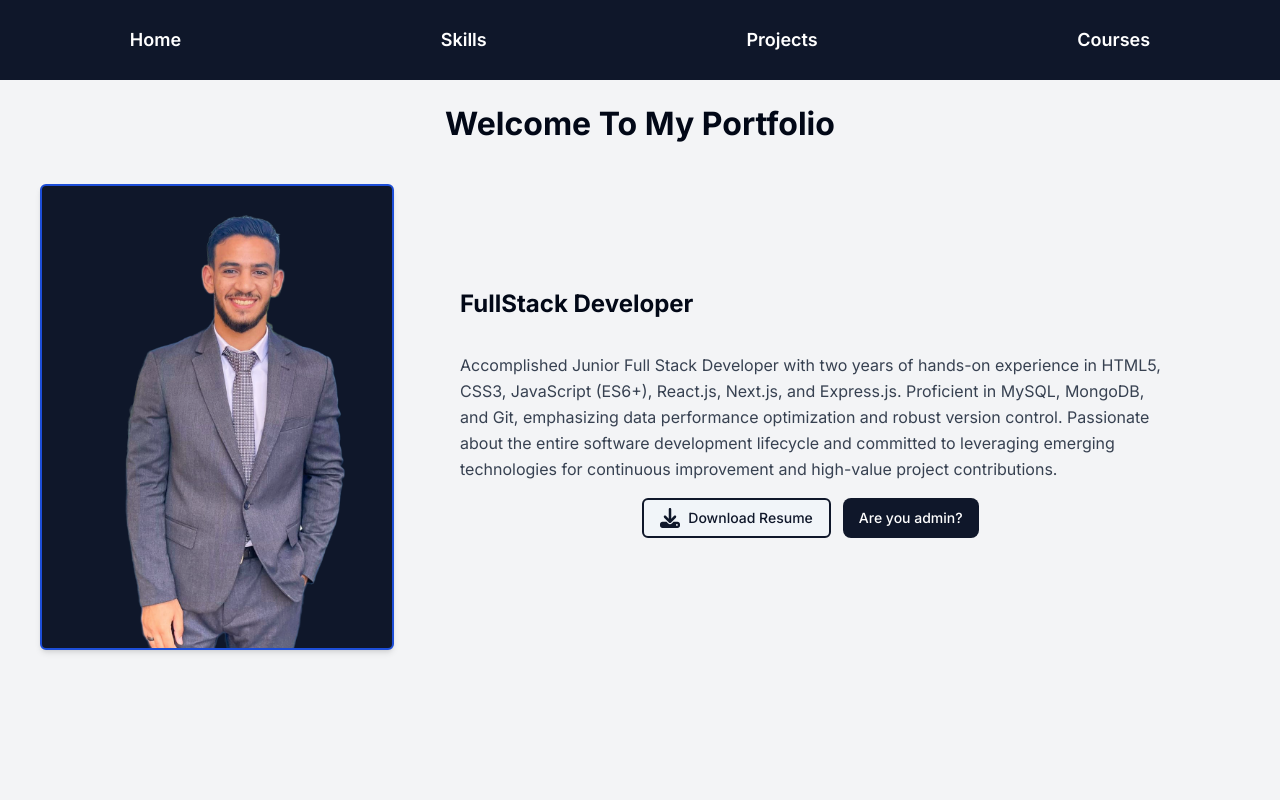
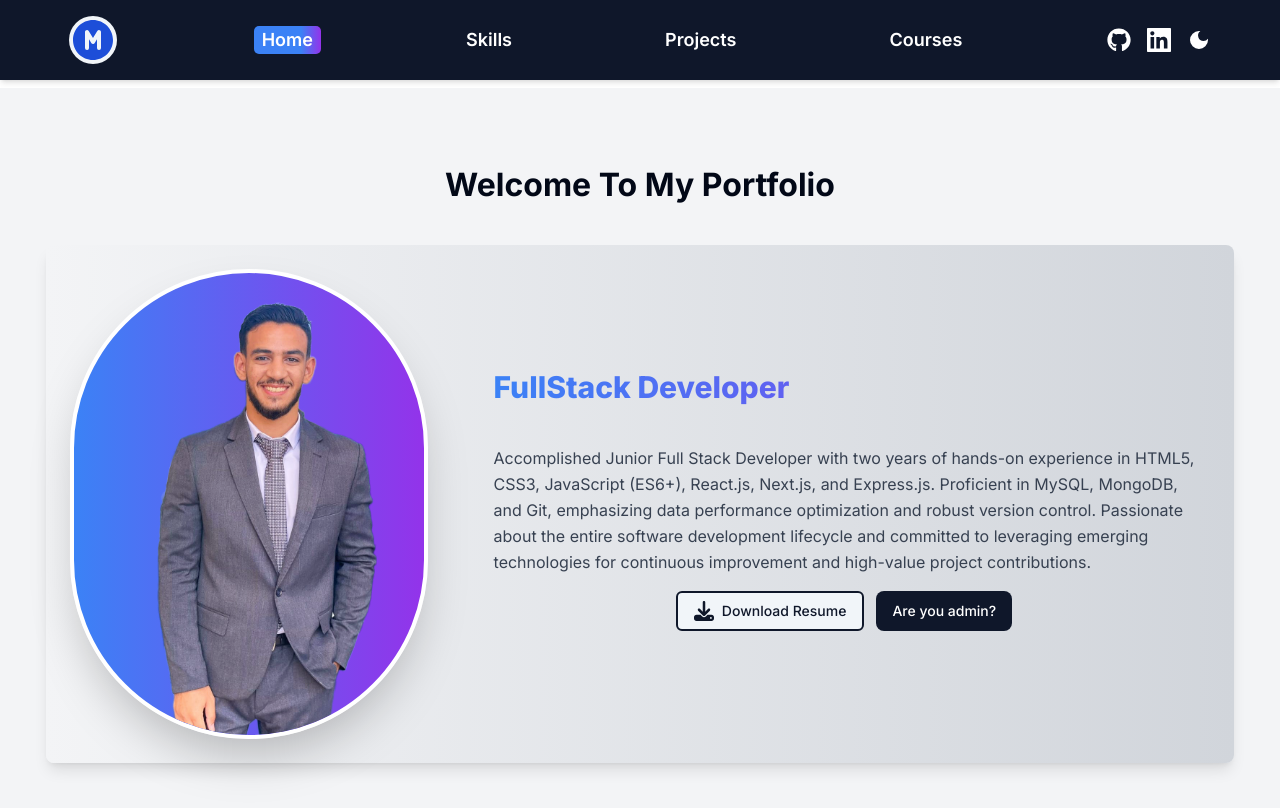
Before and after one commit to mo634/my-portofolio, a Next.js app: page / in a window 1280 px wide. Built offline with nearby package versions, Linux system fonts and the light colour scheme.

Commit message:
enhance style and refactor code

```diff
--- /dev/null
+++ b/constants/index.ts
@@ -0,0 +1,18 @@
+export const headerLinks = [
+    {
+        name: "Home",
+        href: "/",
+    },
+    {
+        name: "Skills",
+        href: "/skills",
+    },
+    {
+        name: "Projects",
+        href: "/projects",
+    },
+    {
+        name: "Courses",
+        href: "/courses",
+    },
+]
--- a/src/app/components/AdminAuth.tsx
+++ b/src/app/components/AdminAuth.tsx
@@ -20,7 +20,7 @@ const AdminAuth = ({ setAdminButton }: any) => {
 
         if (isPasswordValid) {
             dispatch(setAdmin(true));
-            router.push('/welcome');
+            router.push('/');
         } else {
             alert('Invalid password');
             router.push('/');
@@ -31,7 +31,7 @@ const AdminAuth = ({ setAdminButton }: any) => {
         <div className={`${hideAdminAuht ? "opacity-0" : "opacity-100"}
         flex flex-col items-center justify-center w-fit bg-primary-foreground p-4 rounded-md shadow-sm`}>
             <span className="text-2xl mb-4 font-bold text-center w-full block cursor-pointer"
-                onClick={() =>{ setHideAdminAuth(!hideAdminAuht); setAdminButton(false) }}
+                onClick={() => { setHideAdminAuth(!hideAdminAuht); setAdminButton(false) }}
             >X</span>
             <input
                 type="password"
--- a/src/app/components/Header.tsx
+++ b/src/app/components/Header.tsx
@@ -1,23 +1,24 @@
-// components/Header.js
+
 "use client"
-import Link from 'next/link';
+import { TbCircleLetterMFilled } from 'react-icons/tb';
+import HeaderLinkComponent from './HeaderLinkComponent';
+import { FaGithub } from "react-icons/fa";
+import { GrLinkedin } from "react-icons/gr";
+import { MdDarkMode } from "react-icons/md";
+
+
 const Header = () => {
 
   return (
     <header className="bg-primary max-md:hidden h-[10vh] shadow-md">
       <nav className="flex justify-around items-center h-full ">
-        <Link href="/" className="link-style">
-          Home
-        </Link>
-        <Link href="/skills" className="link-style">
-          Skills
-        </Link>
-        <Link href="/projects" className="link-style">
-          Projects
-        </Link>
-        <Link href="/courses" className="link-style">
-          Courses
-        </Link>
+        <TbCircleLetterMFilled className="text-5xl text-blue-700 bg-secondary rounded-full" />
+        <HeaderLinkComponent />
+        <div className=" flex items-center gap-4">
+          <FaGithub className="cursor-pointer text-2xl text-white transition-transform duration-300 transform hover:scale-125" />
+          <GrLinkedin className="cursor-pointer text-2xl text-white transition-transform duration-300 transform hover:scale-125" />
+          <MdDarkMode className="cursor-pointer text-2xl text-white transition-transform duration-300 transform hover:scale-125" />
+        </div>
       </nav>
     </header>
   );
--- /dev/null
+++ b/src/app/components/HeaderLinkComponent.tsx
@@ -0,0 +1,25 @@
+import Link from 'next/link'
+import React from 'react'
+import { headerLinks } from '../../../constants'
+import { cn } from '@/lib/utils'
+import { usePathname } from 'next/navigation';
+const HeaderLinkComponent = () => {
+
+    const pathname = usePathname();
+    console.log(pathname)
+    return (
+        <>
+
+            {headerLinks.map((link: any) => (
+                <Link href={link.href}
+                    className='relative link-style group z-10 px-2'
+                >
+                    {link.name}
+                    <span className={`${pathname === link.href ? 'fixed-link-style' : ''}`}></span>
+                </Link >
+            ))}
+        </>
+    )
+}
+
+export default HeaderLinkComponent
--- a/src/app/components/ProjectSection.tsx
+++ b/src/app/components/ProjectSection.tsx
@@ -36,10 +36,11 @@ const Project = ({ _id, setProjectsData, title, projectImage, githubLink, descri
 
   }
   return (
-    <section className="bg-secondary flex flex-col  overflow-hidden w-[30%] dark:bg-gray-800 rounded-lg min-h-[200px] max-h-[600px]
+    <section className="bg-secondary mt-4 flex flex-col w-[30%] dark:bg-gray-800 rounded-lg items-stretch
       max-md:w-[100%]
     ">
       {/*start top section  */}
+      <div className=" rounded-md overflow-hidden">
         <Image
           className="
         max-md:h-[200px]
@@ -49,10 +50,11 @@ const Project = ({ _id, setProjectsData, title, projectImage, githubLink, descri
           width={200}
           height={180}
         />
+      </div>
       {/* end top section */}
 
       {/* start bottom section */}
-      <div className="p-6 overflow-hidden  h-full flex flex-col justify-between ">
+      <div className="p-6   h-full flex flex-col justify-between ">
 
         <div className="">
           <p className="uppercase tracking-wide text-sm text-primary  font-semibold">{title}</p>
--- a/src/app/globals.css
+++ b/src/app/globals.css
@@ -263,3 +263,39 @@ a:hover .liquid {
 }
 
 /* end loading button */
+
+/* start style link header  */
+.link-style:hover {
+  color: white;
+}
+.link-style::before {
+  z-index: -1;
+  padding: 2px;
+  content: '';
+  position: absolute;
+  bottom: 0;
+  left: 0;
+  width: 0;
+  height: 0;
+  background-color: transparent;
+  transition: width 0.3s ease-in-out;
+}
+
+.link-style:hover::before {
+  background: linear-gradient(to right, #3b82f6 70%, #9333ea);
+  height: 100%;
+  width: 100%;
+  border-radius: 5px;
+}
+.fixed-link-style {
+  display: block;
+  position: absolute;
+  bottom: 0;
+  left: 0;
+  width: 100%;
+  height: 100%;
+  z-index: -1;
+  background: linear-gradient(to right, #3b82f6 70%, #9333ea);
+  border-radius: 5px;
+}
+/* end style link header  */
--- a/src/app/layout.tsx
+++ b/src/app/layout.tsx
@@ -11,8 +11,8 @@ import AdminPanel from "./components/AdminPanel";
 const inter = Inter({ subsets: ["latin"] });
 
 export const metadata: Metadata = {
-  title: "Create Next App",
-  description: "Generated by create next app",
+  title: "My Portofolio",
+  description: "My Own Website ",
 };
 
 export default function RootLayout({
--- a/src/app/page.tsx
+++ b/src/app/page.tsx
@@ -14,33 +14,31 @@ const Home = () => {
   return (
     <>
 
-      <section className='px-[40px] max-md:px-0 bg-gray-100 py-2 h-[90vh] w-full' >
+      <section className='mt-2 px-[40px] max-md:px-0 bg-gray-100 py-2 h-[90vh] w-full flex flex-col items-center justify-center' >
 
-        <p className="capitalize mt-4 text-4xl font-bold text-main  text-responsive mb-10 text-center ">
-          welcome to my portfolio
+        <p className=" capitalize mt-8 text-4xl font-bold text-responsive mb-10 text-center">
+          Welcome to My Portfolio
         </p>
-
-        <div className="flex max-md:flex-col max-md:w-full max-md:justify-center  bg-gray-100 gap-[50px] items-center ">
-          <div className="  self-center bg-primary rounded-md shadow-md  border-2 border-blue-700 ">
+        <div className="flex max-md:flex-col max-md:w-full max-md:justify-center bg-gradient-to-r from-gray-100 to-gray-300 gap-[50px] items-center p-6 rounded-lg shadow-lg transform hover:scale-105 transition-transform duration-500 max-md:transform-none max-md:hover:scale-100">
+          <div className="self-center bg-gradient-to-r from-blue-500 to-purple-600 rounded-full shadow-2xl border-4 border-white overflow-hidden transform hover:scale-110 transition-transform duration-500 max-md:transform-none max-md:hover:scale-100">
             <Image
-              className=''
+              className='rounded-full'
               alt='My Personal Image'
               src={PersonalImage}
               width={350}
               height={350}
             />
-
           </div>
 
           {/* start right side */}
 
-          <div className="px-4 mb-2 flex flex-col gap-4  ">
+          <div className="px-4 mb-2 flex flex-col gap-4">
             <div className="flex flex-col gap-4">
-              <h1 className='text-2xl font-bold text-main max-md:text-center  mb-4 '>FullStack Developer</h1>
+              <h1 className='text-3xl font-extrabold bg-gradient-to-r from-blue-500 to-purple-600 text-transparent bg-clip-text max-md:text-center mb-6'>
+                FullStack Developer
+              </h1>
 
-              <p className=' text-gray-700 leading-relaxed max-md:line-clamp-5 max-md:text-center
-
-              max-sm:text-sm'>
+              <p className='text-gray-700 leading-relaxed max-md:line-clamp-5 max-md:text-center max-sm:text-sm'>
                 Accomplished Junior Full Stack Developer with two years of hands-on experience in HTML5,<br />
                 CSS3, JavaScript (ES6+), React.js, Next.js, and Express.js. Proficient in MySQL, MongoDB,<br />
                 and Git, emphasizing data performance optimization and robust version control. Passionate<br />
@@ -49,19 +47,19 @@ const Home = () => {
               </p>
 
             </div>
-            <div className=" flex gap-3 items-center justify-center">
+            <div className="flex gap-3 items-center justify-center">
               <Link href={"/files/MYCV.pdf"}
                 target='_blank'
                 rel="noopener noreferrer"
                 download={true}>
 
                 <Button
-                  className=' max-sm:hidden bg-secondary text-primary border-2  border-primary hover:bg-transparent hover:opacity-[.8] transition duration-300'
+                  className='max-sm:hidden bg-secondary text-primary border-2 border-primary hover:bg-transparent hover:opacity-[.8] transition duration-300'
                 >
                   <FaDownload className='mr-2 text-xl hover:text-blue-700 transition duration-500' />
                   Download Resume
                 </Button>
-                <FaDownload className='  text-blue-700 max-sm:block hidden mr-2 text-xl hover:text-blue-700 transition duration-500' />
+                <FaDownload className='text-blue-700 max-sm:block hidden mr-2 text-xl hover:text-blue-700 transition duration-500' />
               </Link>
 
               <div className="">
@@ -72,7 +70,6 @@ const Home = () => {
 
                     <>
 
-
                       <Button
                         onClick={() => { setAdminButton(!adminButton) }}
                         className="max-sm:hidden bg-main bg-primary text-white py-2 px-4 rounded-lg hover:opacity-[.85] transition duration-300"
@@ -80,17 +77,13 @@ const Home = () => {
                         Are you admin?
                       </Button>
 
-                      <RiAdminLine className=' text-blue-700 max-sm:block hidden text-3xl hover:text-blue-700 transition duration-500' />
+                      <RiAdminLine className='text-blue-700 max-sm:block hidden text-3xl hover:text-blue-700 transition duration-500' />
                     </>
-
 
                 }
               </div>
             </div>
           </div>
-
-
-
 
           {/* end right side */}
         </div>
--- a/src/app/skills/page.tsx
+++ b/src/app/skills/page.tsx
@@ -30,7 +30,7 @@ const Skills = () => {
 
             {
                 <>
-                    <h1 className="mt-4 text-4xl font-bold text-main  text-responsive mb-10 text-center">My Skills</h1>
+                    <h1 className="mt-4 text-4xl font-bold text-main  text-responsive mb-10 text-center text-gradient">My Skills</h1>
                     {
                         loading ? (
                             <div className="loader">Loading
@@ -40,7 +40,7 @@ const Skills = () => {
                             <NoData label="Create Your First Skill" />
                         ) :
                             <div
-                                className="flex flex-wrap gap-2 max-sm:justify-center   "
+                                className="flex flex-wrap gap-2 max-sm:justify-center"
                             >
                                 {
                                     skills?.map((skill: any) => {
```
Also changed, not shown: src/app/components/HeaderMobile.tsx (+4 -4 lines). Lines whose indentation alone changed are shown as unchanged.
